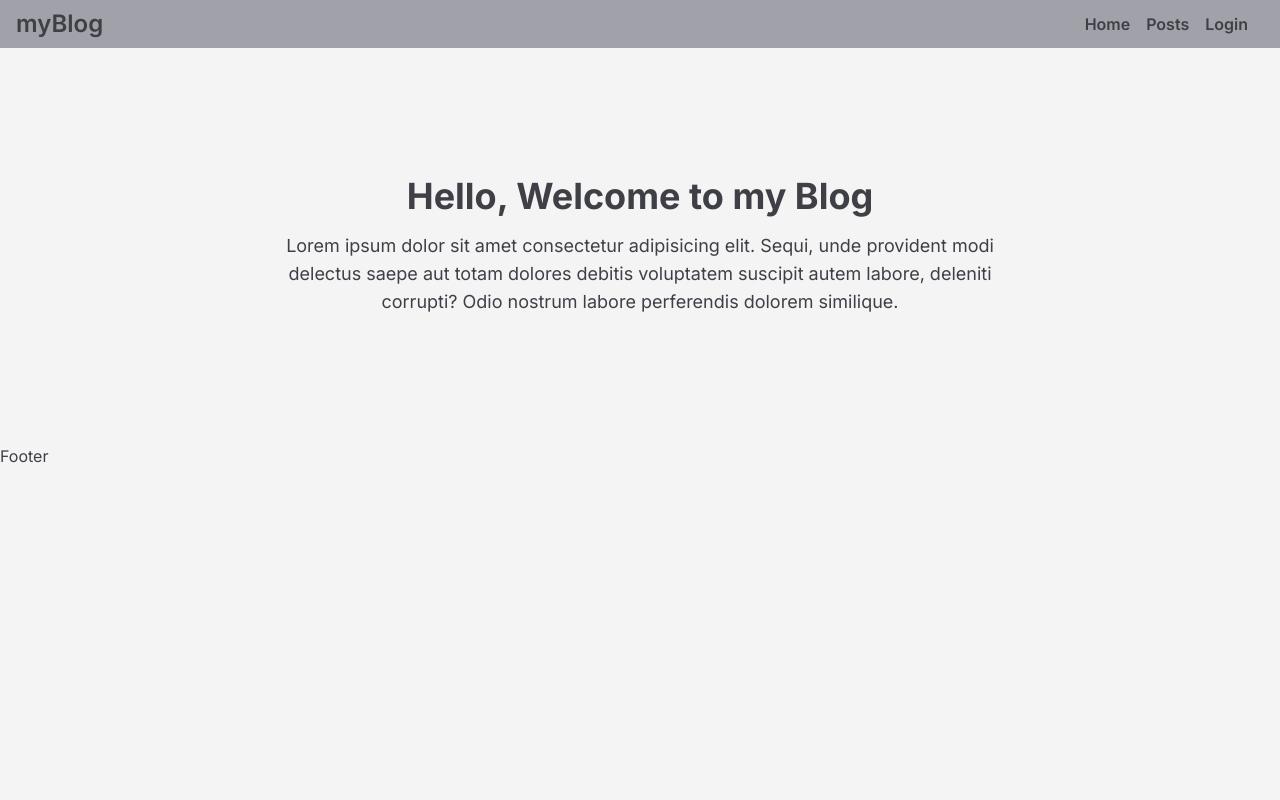
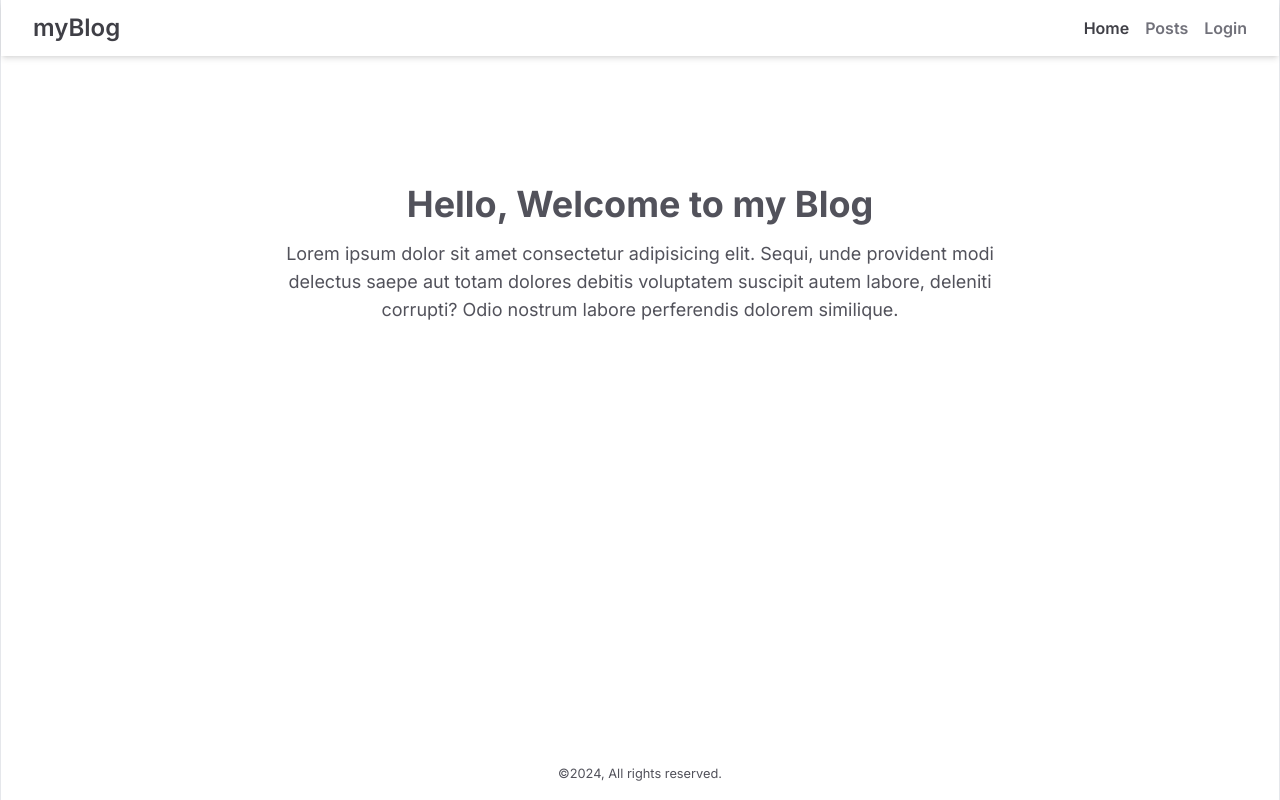
Before and after one commit to Dharshansk16/next-blog, a Next.js app: page / in a window 1280 px wide. Built offline with nearby package versions, Linux system fonts and the light colour scheme.

Commit message:
refactor:Header , footer , layout

```diff
--- a/src/app/layout.tsx
+++ b/src/app/layout.tsx
@@ -3,6 +3,7 @@ import { Inter } from "next/font/google";
 import "./globals.css";
 import Header from "@/components/common/Header";
 import Footer from "@/components/common/Footer";
+import Container from "@/components/common/Container";
 
 const inter = Inter({ subsets: ["latin"] });
 
@@ -19,12 +20,14 @@ export default function RootLayout({
   return (
     <html lang="en">
       <body
-        className={`${inter.className} text-zinc-700 bg-zinc-100
+        className={`${inter.className} text-zinc-600 bg-zinc-200  min-h-screen
       `}
       >
-        <Header />
-        {children}
-        <Footer />
+        <Container>
+          <Header />
+          {children}
+          <Footer />
+        </Container>
       </body>
     </html>
   );
--- /dev/null
+++ b/src/components/common/Container.tsx
@@ -0,0 +1,9 @@
+import React, { ReactNode } from "react";
+
+export default function Container({ children }: { children: ReactNode }) {
+  return (
+    <div className="max-w-[1400px] mx-auto min-h-screen bg-white flex flex-col border-l border-r">
+      {children}
+    </div>
+  );
+}
--- a/src/components/common/Footer.tsx
+++ b/src/components/common/Footer.tsx
@@ -2,10 +2,8 @@ import React from "react";
 
 export default function Footer() {
   return (
-    <div>
-      <h1>
-        <footer>Footer</footer>
-      </h1>
-    </div>
+    <footer className="mt-auto text-center py-4">
+      <small>&copy;2024, All rights reserved.</small>
+    </footer>
   );
 }
--- a/src/components/common/Header.tsx
+++ b/src/components/common/Header.tsx
@@ -1,5 +1,7 @@
+"use client";
 import Link from "next/link";
 import React from "react";
+import { usePathname } from "next/navigation";
 
 const navLinks = [
   {
@@ -17,13 +19,19 @@ const navLinks = [
 ];
 
 export default function Header() {
+  const pathName = usePathname();
   return (
-    <div className="py-2 bg-zinc-400 flex justify-between items-center px-4 font-semibold">
-      <h1 className="text-2xl items-center">myBlog</h1>
+    <div className="py-3  text-zinc-500 flex justify-between items-center px-4 font-semibold shadow-md">
+      <h1 className="text-2xl px-4 text-zinc-700 items-center">
+        <Link href="/">myBlog</Link>
+      </h1>
       <nav>
         <ul className="flex justify-between gap-4 px-4 items-center">
           {navLinks.map((item, index) => (
-            <li key={index}>
+            <li
+              className={pathName === item.href ? "text-zinc-700" : ""}
+              key={index}
+            >
               <Link href={item.href}>{item.label}</Link>
             </li>
           ))}
```
